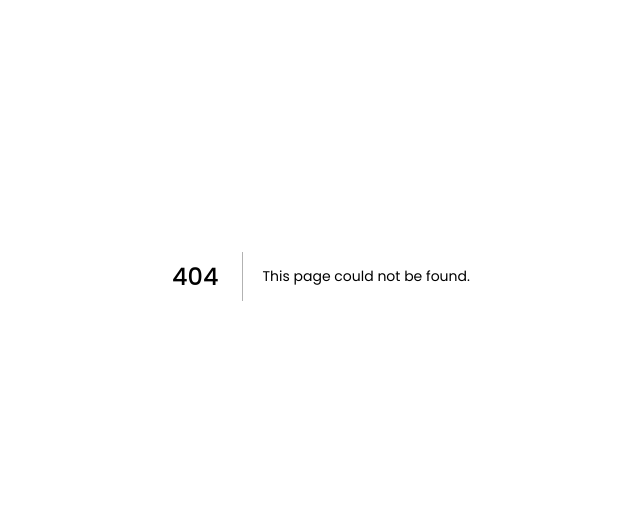
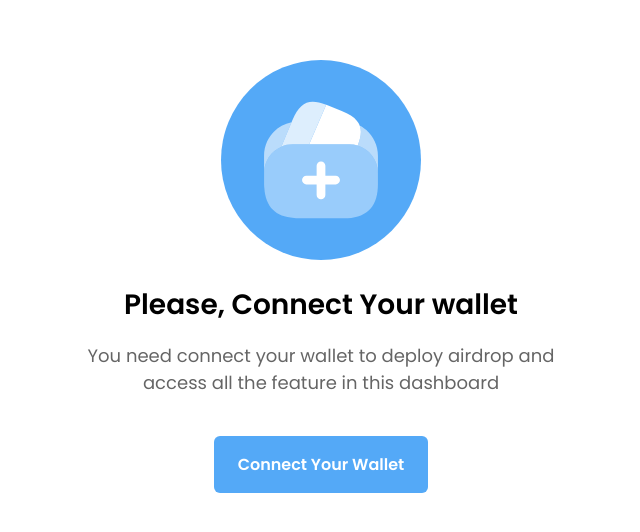
Before and after one commit to alamgirhossein041/duckyDrop, a Next.js app: page /components/ConnectWallet in a window 1280 px wide. Before the commit this address had no page. Shown: the part 124-656 px from the top of the page, without its empty margins (319-959 px from the left). Built offline with nearby package versions, Linux system fonts and the light colour scheme.

Commit message:
Penambahan component Connect Wallet

```diff
--- a/pages/_app.tsx
+++ b/pages/_app.tsx
@@ -1,6 +1,6 @@
-import '../styles/globals.css'
-import type { AppProps } from 'next/app'
+import "../styles/globals.scss";
+import type { AppProps } from "next/app";
 
 export default function App({ Component, pageProps }: AppProps) {
-  return <Component {...pageProps} />
+  return <Component {...pageProps} />;
 }
--- /dev/null
+++ b/pages/components/ConnectWallet.tsx
@@ -0,0 +1,23 @@
+import styles from "/styles/ConnectWallet.module.scss";
+import Image from "next/image";
+
+export default function ConnectWallet() {
+  return (
+    <div className={styles.container}>
+      <div className={styles.icon_wrapper}>
+        <Image
+          src="/svg/connect-wallet.svg"
+          width={140}
+          height={140}
+          alt="Connect Wallet"
+        />
+      </div>
+      <h1>Please, Connect Your wallet</h1>
+      <p>
+        You need connect your wallet to deploy airdrop and access all the
+        feature in this dashboard
+      </p>
+      <button>Connect Your Wallet</button>
+    </div>
+  );
+}
--- /dev/null
+++ b/styles/ConnectWallet.module.scss
@@ -0,0 +1,40 @@
+@import "font.module";
+@import "color.module";
+
+.container {
+  min-height: 100vh;
+  flex: 1;
+  display: flex;
+  flex-direction: column;
+  justify-content: center;
+  align-items: center;
+  .icon_wrapper {
+    width: 200px;
+    height: 200px;
+    display: flex;
+    justify-content: center;
+    align-items: center;
+    background: $primary;
+    border-radius: 50%;
+  }
+  h1 {
+    font-size: $font-2xl;
+    font-weight: 600;
+    margin: 24px 0 16px;
+  }
+  p {
+    max-width: 480px;
+    font-size: 18px;
+    text-align: center;
+    opacity: 0.6;
+  }
+  button {
+    font-size: 16px;
+    font-weight: 600;
+    color: #fff;
+    background: $primary;
+    border-radius: 6px;
+    padding: 16px 24px;
+    margin-top: 40px;
+  }
+}
--- a/styles/Home.module.css
+++ b/styles/Home.module.css
@@ -1,7 +1,7 @@
 .container {
-	padding: 0 2rem;
+  display: flex;
+  align-items: flex-start;
 }
-
 .main {
   min-height: 100vh;
   padding: 4rem 0;
@@ -11,7 +11,6 @@
   justify-content: center;
   align-items: center;
 }
-
 .footer {
   display: flex;
   flex: 1;
@@ -20,42 +19,35 @@
   justify-content: center;
   align-items: center;
 }
-
 .footer a {
   display: flex;
   justify-content: center;
   align-items: center;
   flex-grow: 1;
 }
-
 .title a {
   color: #0070f3;
   text-decoration: none;
 }
-
 .title a:hover,
 .title a:focus,
 .title a:active {
   text-decoration: underline;
 }
-
 .title {
   margin: 0;
   line-height: 1.15;
   font-size: 4rem;
 }
-
 .title,
 .description {
   text-align: center;
 }
-
 .description {
   margin: 4rem 0;
   line-height: 1.5;
   font-size: 1.5rem;
 }
-
 .code {
   background: #fafafa;
   border-radius: 5px;
@@ -64,7 +56,6 @@
   font-family: Menlo, Monaco, Lucida Console, Liberation Mono, DejaVu Sans Mono,
     Bitstream Vera Sans Mono, Courier New, monospace;
 }
-
 .grid {
   display: flex;
   align-items: center;
@@ -72,7 +63,6 @@
   flex-wrap: wrap;
   max-width: 800px;
 }
-
 .card {
   margin: 1rem;
   padding: 1.5rem;
@@ -84,25 +74,21 @@
   transition: color 0.15s ease, border-color 0.15s ease;
   max-width: 300px;
 }
-
 .card:hover,
 .card:focus,
 .card:active {
   color: #0070f3;
   border-color: #0070f3;
 }
-
 .card h2 {
   margin: 0 0 1rem 0;
   font-size: 1.5rem;
 }
-
 .card p {
   margin: 0;
   font-size: 1.25rem;
   line-height: 1.5;
 }
-
 .logo {
   height: 1em;
   margin-left: 0.5rem;
--- a/styles/color.module.scss
+++ b/styles/color.module.scss
@@ -1,11 +1,12 @@
 $base: #0a0a0c;
-$primary: #2e325c;
+$primary: #54a9f7;
 $main: #303030;
-$white: white;
+$yellow: #f9cb0d;
+$white: #fff;
 
 $gradient-main: radial-gradient(
-	100% 100% at 50% 0%,
-	#fffb9d 14.47%,
-	#ffd912 50.07%,
-	#eba900 100%
+  100% 100% at 50% 0%,
+  #fffb9d 14.47%,
+  #ffd912 50.07%,
+  #eba900 100%
 );
--- a/styles/globals.css
+++ /dev/null
@@ -1,48 +0,0 @@
-@font-face {
-	font-family: "Poppins-Regular";
-	src: url("/fonts/Poppins-Regular.otf");
-}
-@font-face {
-	font-family: "Poppins-SemiBold";
-	src: url("/fonts/Poppins-SemiBold.otf");
-}
-@font-face {
-	font-family: "Poppins-Bold";
-	src: url("/fonts/Poppins-Bold.otf");
-}
-@font-face {
-	font-family: "Chillax-Medium";
-	src: url("/fonts/Chillax-Medium.ttf");
-}
-@font-face {
-	font-family: "MonumentExtended-Regular";
-	src: url("/fonts/MonumentExtended-Regular.otf");
-}
-@font-face {
-	font-family: "MonumentExtended-Ultrabold";
-	src: url("/fonts/MonumentExtended-Ultrabold.otf");
-}
-h1,
-h2,
-h3,
-h4,
-h5,
-h6,
-p,
-a {
-	font-family: "Poppins";
-}
-
-* {
-	padding: 0;
-	margin: 0;
-	box-sizing: border-box;
-}
-
-a {
-	text-decoration: none;
-}
-
-button {
-	font-family: "Poppins-Regular";
-}
--- /dev/null
+++ b/styles/globals.scss
@@ -0,0 +1,28 @@
+h1,
+h2,
+h3,
+h4,
+h5,
+h6,
+p,
+a {
+  font-family: "Poppins";
+}
+* {
+  padding: 0;
+  margin: 0;
+  box-sizing: border-box;
+}
+a {
+  text-decoration: none;
+}
+button {
+  font-family: "Poppins";
+  border: none;
+  outline: none;
+  cursor: pointer;
+  transition: 0.2s;
+  &:hover {
+    transform: scale(1.04);
+  }
+}
--- a/styles/sidebar.module.scss
+++ b/styles/sidebar.module.scss
@@ -14,7 +14,6 @@
     font-family: $font1;
     font-size: $font-lg;
     font-weight: 600;
-		//color: $gradient-main;
     width: 220px;
     border: none;
     border-radius: 42px;
@@ -24,16 +23,13 @@
     cursor: pointer;
   }
 }
-
 .sidebar_menu {
   width: 320px;
   height: 100vh;
   background-color: $base;
   justify-content: center;
   align-items: center;
-	position: fixed;
-	top: 0;
-	left: 0;
+  position: sticky;
   .navbar_wrapper {
     display: flex;
     width: 100%;
```
Also changed, not shown: pages/index.tsx (+7 -5 lines), pages/_document.tsx (indentation only), public/svg/connect-wallet.svg (added). Lines whose indentation alone changed are shown as unchanged.
